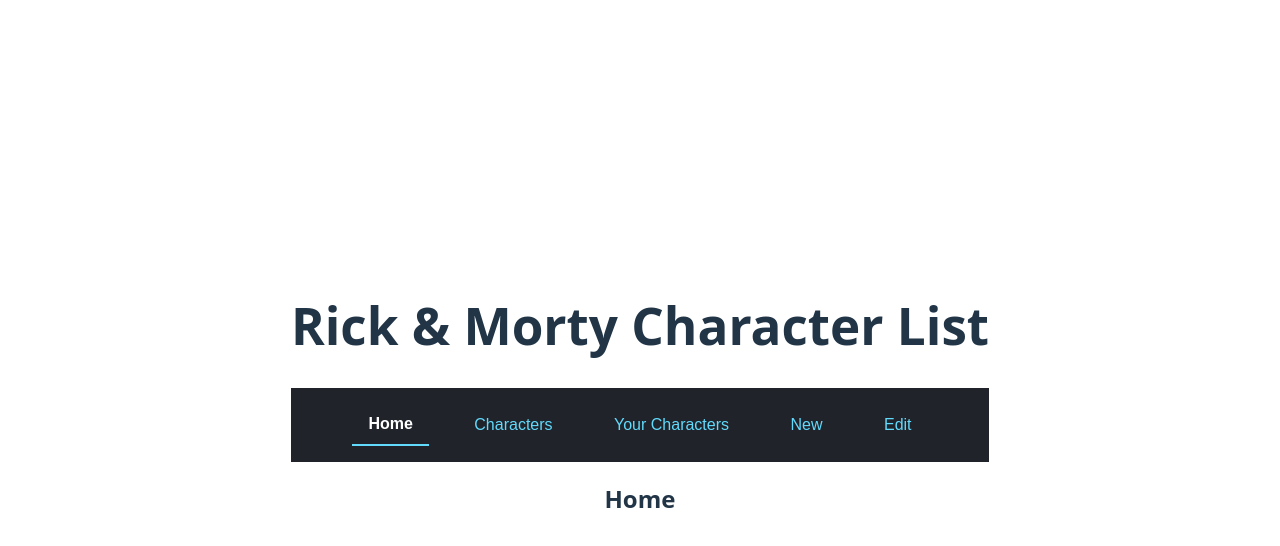
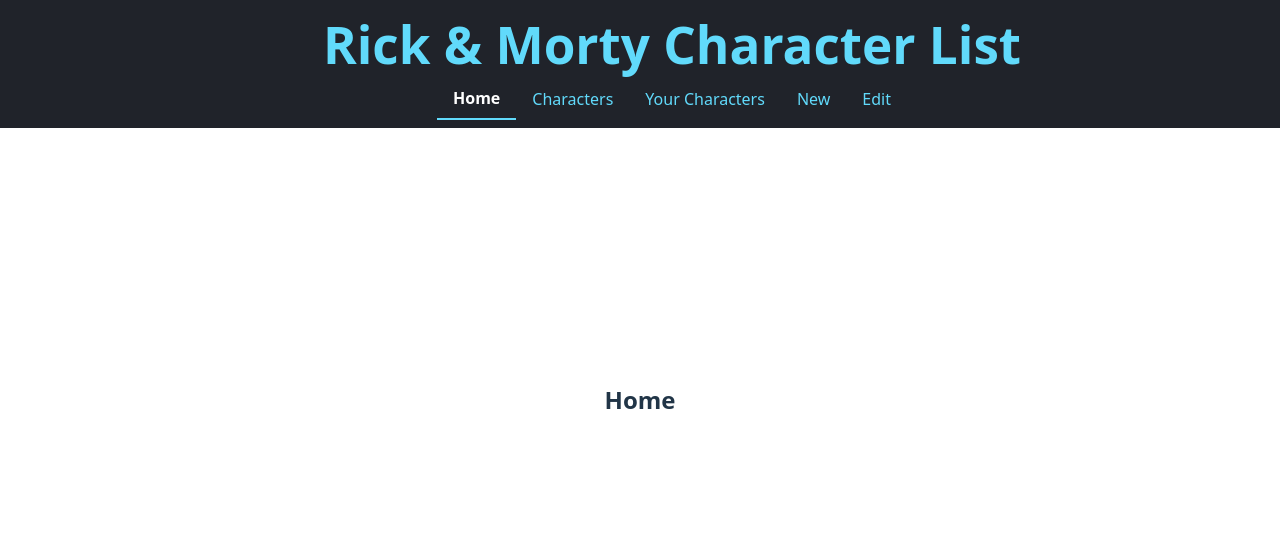
Before and after one commit to yeeberjeeber/rickmorty-character-manager, a React (Vite) app: page / in a window 1280 px wide. Shown: the top 546 px of the page. Built offline with nearby package versions, Linux system fonts and the light colour scheme.

Commit message:
Last Commit for the Night

```diff
--- a/src/App.css
+++ b/src/App.css
@@ -18,11 +18,28 @@
   filter: drop-shadow(0 0 2em #61dafbaa);
 }
 
-/* Navbar.css */
+h1 {
+  position: fixed;
+  top: 0;
+  left: 0;
+  width: 100%;
+  background-color: #20232a;
+  color: #61dafb;
+  padding: 1rem 2rem;
+  z-index: 1100; /* higher than navbar */
+  margin: 0;
+}
+
 nav {
+  position: fixed;
+  top: 70px; /* offset below the h1 — adjust if h1 padding/height changes */
+  left: 0;
+  width: 100%;
   background-color: #20232a;
-  padding: 1rem 2rem;
-  font-family: Arial, sans-serif;
+  z-index: 1000;
+  display: flex;
+  justify-content: space-evenly;
+  padding: 0.5rem 2rem;
 }
 
 nav ul {
```
